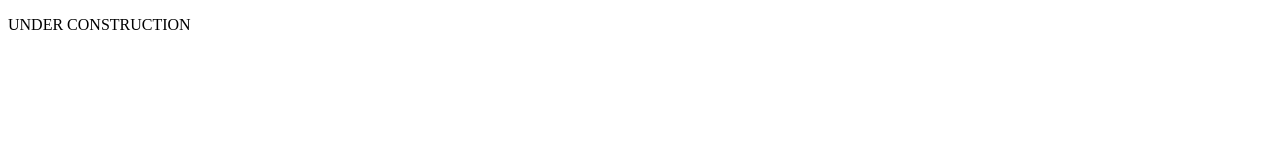
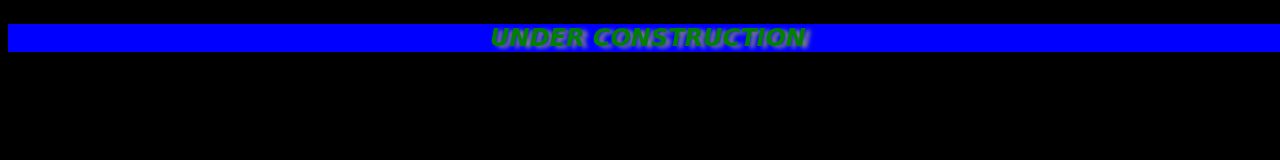
Before and after one commit to NeerajAhire/NeerajAhire.github.io, a plain HTML site: page index.html in a window 1280 px wide. Drawn offline with Linux system fonts and the light colour scheme.

Commit message:
Update index.html

```diff
--- a/index.html
+++ b/index.html
@@ -1,6 +1,25 @@
 <!DOCTYPE HTML>
 <html>
  <head>
+  <style>
+   body {
+        background-color: #000000;
+        height: 100%;
+        width: 100%;
+        }
+   p {
+     width:100%;
+     font-family:Florence,cursive;
+     font-style:italic;
+     font-weight:bold;
+     position: static;
+     text-align:center;
+     text-shadow: 5px 2px 4px grey;
+     font-size: x-large;
+     color:green;
+     background-color:blue;
+     }
+  </style>
   <title>Neeraj Ahire</title>
  </head>
  <body>
```
